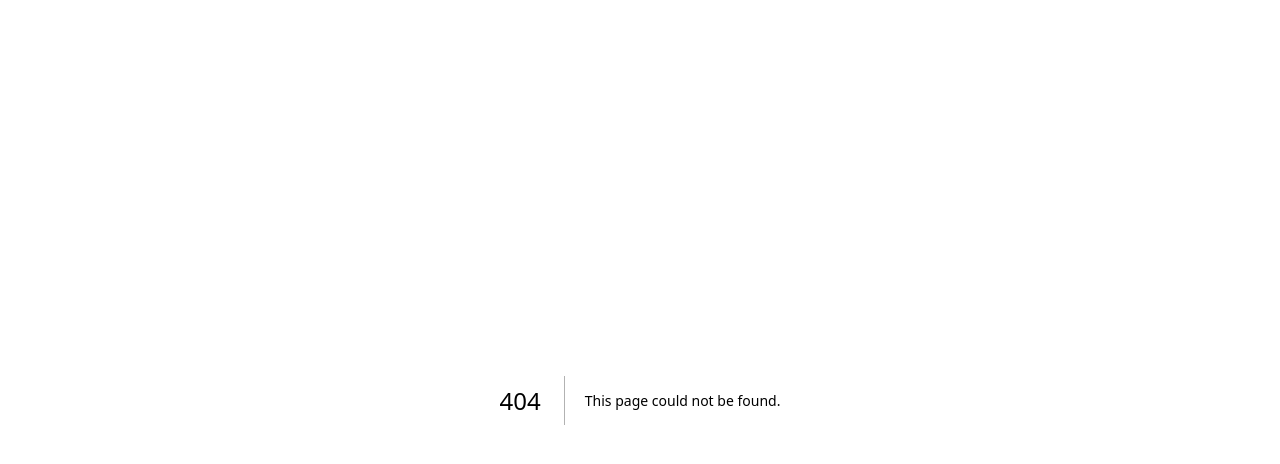
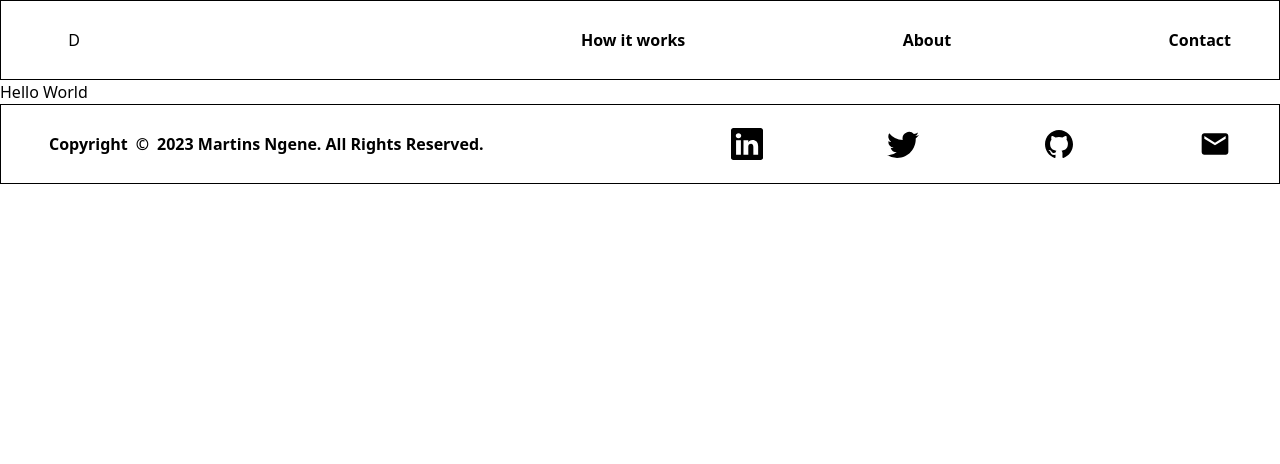
Before and after one commit to Martinsngene/remindme-client, a Next.js app: page /user in a window 1280 px wide. Before the commit this address had no page. Shown: the top 464 px of the page. Built offline with nearby package versions, Linux system fonts and the light colour scheme.

Commit message:
update: Create routes for other pages and build navigations

```diff
--- a/src/components/card/index.tsx
+++ b/src/components/card/index.tsx
@@ -1,6 +1,3 @@
-/** @format */
-
-import Image from "next/image";
 import { BsArrowRight } from "react-icons/bs";
 import { CardPropsI } from "../interface";
 import styles from "./styles.module.css";
@@ -8,22 +5,13 @@ import styles from "./styles.module.css";
 const Card = ({
   name,
   description,
-  imgUrl,
   linkLabel,
   link,
   className,
 }: CardPropsI) => {
   return (
     <div className={`${styles.container} ${className}`}>
-      <div className={styles.cardImgContainer}>
-        <Image
-          className='rounded-t-[1.5rem]'
-          src={imgUrl}
-          width={300}
-          height={220}
-          alt=''
-        />
-      </div>
+      <div className={styles.counterContainer}></div>
       <div className={styles.name}>{name}</div>
       <div className={styles.cardDescriptionContainer}>
         <p>{description}</p>
--- a/src/components/constants/Footer.Schema.tsx
+++ b/src/components/constants/Footer.Schema.tsx
@@ -1,7 +1,4 @@
-/** @format */
-
 import { BsLinkedin, BsTwitter } from "react-icons/bs";
-import { SiUpwork } from "react-icons/si";
 import { IoLogoGitlab, IoLogoGithub } from "react-icons/io5";
 import { MdEmail } from "react-icons/md";
 
@@ -16,16 +13,6 @@ export const footerIcons = [
     icon: <BsTwitter />,
     name: "Twitter",
   },
-  // {
-  //   link: "https://www.upwork.com/freelancers/~011f39bb11ceb728bb",
-  //   icon: <SiUpwork />,
-  //   name: "Upwork",
-  // },
-  {
-    link: "https://gitlab.com/Martinsngene",
-    icon: <IoLogoGitlab />,
-    name: "Gitlab",
-  },
   {
     link: "https://github.com/Martinsngene",
     icon: <IoLogoGithub />,
--- a/src/components/constants/NavBar.Schema.ts
+++ b/src/components/constants/NavBar.Schema.ts
@@ -1,11 +1,7 @@
 /** @format */
 
 export const Links = [
-  { link: "Home", route: "/" },
+  { link: "How it works", route: "/" },
   { link: "About", route: "/about" },
-  { link: "Experience", route: "/portfolio" },
-  { link: "Skills", route: "/skills" },
-  { link: "Certifications", route: "/certifications" },
-  { link: "Blog", route: "/blog" },
   { link: "Contact", route: "/contact" },
 ];
--- a/src/components/footer/Footer.tsx
+++ b/src/components/footer/Footer.tsx
@@ -1,15 +1,14 @@
-/** @format */
-
 import Link from "next/link";
 import React from "react";
 import { footerIcons } from "../constants/Footer.Schema";
 
 const Footer = () => {
   return (
-    <div className='w-full py-2 lg:py-0 px-4 lg:px-[3rem] h-[8vh]  lg:h-[7.5vh] flex flex-col lg:flex-row items-center justify-between bg-white'>
+    <div className='w-full h-[80px] border border-black py-2 lg:py-0 px-4 lg:px-[3rem] flex flex-col lg:flex-row items-center justify-between'>
       <div className='hidden xl:flex text-[0.75rem] lg:text-[1rem]  text-[#000] font-[700] items-center justify-center'>
+        <span className='mr-2'>Copyright</span>
         <span>&copy;</span>
-        <span className='ml-2'>2023. Martins Ngene</span>
+        <span className='ml-2'>2023 Martins Ngene. All Rights Reserved.</span>
       </div>
       <div className='mb-1 lg:mb-0 flex items-center justify-between text-base md:text-2xl lg:text-[2rem] w-4/5 md:w-[500px]'>
         {footerIcons.map((icon, index) => {
@@ -22,9 +21,6 @@ const Footer = () => {
           );
         })}
       </div>
-      <div className='text-[0.75rem] lg:text-[1rem] text-[#000] font-[700]'>
-        Made with 🔥🔥🔥 by Martins Ngene
-      </div>
     </div>
   );
 };
--- a/src/components/interface/index.ts
+++ b/src/components/interface/index.ts
@@ -46,3 +46,8 @@ export interface ModalPropsI {
   children: React.ReactNode;
   onClick?: (param: any) => void;
 }
+
+export interface HomePagePropsI {
+  signUpBtn: (param: any) => void;
+  loginBtn: (param: any) => void;
+}
--- a/src/components/layout/index.tsx
+++ b/src/components/layout/index.tsx
@@ -1,11 +1,15 @@
 import React from "react";
 import styles from "./styles.module.css";
-import NavBar from "../navigation/NavBar";
+import NavBar from "../navbar/NavBar";
+import Footer from "../footer/Footer";
+import { GlobalPropsI } from "../interface";
 
-const Layout = () => {
+const Layout = ({ children }: GlobalPropsI) => {
   return (
     <div className={styles.container}>
       <NavBar />
+      <div>{children}</div>
+      <Footer />
     </div>
   );
 };
--- a/src/components/navbar/NavBar.tsx
+++ b/src/components/navbar/NavBar.tsx
@@ -1,9 +1,7 @@
 import React from "react";
-import Image from "next/image";
 import Link from "next/link";
 import { useState } from "react";
 import { RiMenu5Fill } from "react-icons/ri";
-import { Button, MenuButton } from "../buttons";
 import { Links } from "../constants/NavBar.Schema";
 import Menu from "../menu";
 
@@ -11,10 +9,10 @@ const NavBar = () => {
   const [menuState, setMenuState] = useState(false);
 
   return (
-    <div className='w-[100%] h-[80px] bg-white'>
+    <div className='w-[100%] h-[80px] bg-white border border-black py-2 lg:py-0 px-4 lg:px-[3rem] flex flex-col lg:flex-row items-center justify-between'>
       {/* Logo */}
-      <div className='logo w-[30px] lg:w-[50px] h-[30px] lg:h-[50px] flex items-center justify-center'>
-        <Image src='/logo.png' width={50} height={50} alt='' />
+      <div className='logo w-[30px] h-[30px] lg:w-[50px] lg:h-[50px] flex items-center justify-center'>
+        D
       </div>
 
       <ul className='w-[80%] xl:w-[55%] items-center justify-between hidden md:flex'>
@@ -22,18 +20,18 @@ const NavBar = () => {
         {Links.map((item, index) => {
           return (
             <Link key={index} href={item.route}>
-              <Button className='text-[#000] text-[0.75rem] xl:text-[1rem] font-[700] leading-[1.5rem'>
+              <button className='text-[#000] text-[0.75rem] xl:text-[1rem] font-[700] leading-[1.5rem]'>
                 {item.link}
-              </Button>
+              </button>
             </Link>
           );
         })}
       </ul>
       {/* Open Menu Button */}
       <div className='block md:hidden'>
-        <MenuButton onClick={() => setMenuState(true)}>
+        <button onClick={() => setMenuState(true)}>
           <RiMenu5Fill />
-        </MenuButton>
+        </button>
       </div>
       {/* Menu */}
       {menuState && <Menu ctrlMenu={() => setMenuState(false)} />}
--- /dev/null
+++ b/src/components/page_builders/home/index.tsx
@@ -0,0 +1,33 @@
+import React from "react";
+import styles from "./styles.module.css";
+import Input from "@/components/customInput";
+import { Button } from "@/components/buttons";
+import { HomePagePropsI } from "@/components/interface";
+
+const HomePage = ({ signUpBtn, loginBtn }: HomePagePropsI) => {
+  return (
+    <div className={styles.container}>
+      {/* Welcome Text */}
+      <div className={styles.welcomeText}>
+        <h1 className={styles.header}>Daily</h1>
+        <p className={styles.text}>A planned day is a great day</p>
+      </div>
+      {/* Form for Log in/ Sign up */}
+      <div className='w-[360px]'>
+        <div className='mb-[0.5rem]'>
+          <Input type='text' placeHolder='Enter your email' />
+        </div>
+        <Input type='text' placeHolder='Enter your password' />
+      </div>
+      {/* Buttons */}
+      <div className={styles.button_container}>
+        <Button onClick={signUpBtn}>Sign up</Button>{" "}
+        <Button fill='fill' onClick={loginBtn}>
+          Log in
+        </Button>
+      </div>
+    </div>
+  );
+};
+
+export default HomePage;
--- /dev/null
+++ b/src/components/page_builders/home/styles.module.css
@@ -0,0 +1,21 @@
+/* Styles for the container goes here */
+.container {
+  @apply bg-black w-full h-[100vh] flex flex-col items-center justify-center;
+}
+
+/* Welcome Text */
+.welcomeText {
+  @apply text-white;
+}
+
+.header {
+  @apply font-bold text-[40px] leading-[48px] text-center;
+}
+
+.text {
+  @apply text-[1rem] leading-6;
+}
+
+.button_container {
+  @apply w-[332px] flex items-center justify-between;
+}
--- /dev/null
+++ b/src/components/page_builders/user_profile/index.tsx
@@ -0,0 +1,12 @@
+import Layout from '@/components/layout'
+import React from 'react'
+
+const UserProfile = () => {
+  return (
+   <Layout>
+    Hello World
+   </Layout>
+  )
+}
+
+export default UserProfile
--- a/src/pages/index.tsx
+++ b/src/pages/index.tsx
@@ -1,11 +1,9 @@
 import { Roboto } from "next/font/google";
-import styles from "@/styles/Home.module.css";
-import { Button } from "@/components/buttons";
-import Input from "@/components/customInput";
 import Modal from "@/components/modal";
 import LogIn from "@/components/log_in";
 import { useState } from "react";
 import SignUp from "@/components/sign_up";
+import HomePage from "@/components/page_builders/home";
 
 // Font for application
 const roboto = Roboto({ weight: "400", subsets: ["latin"] });
@@ -35,27 +33,10 @@ export default function Home() {
       ) : (
         ""
       )}
-      <div className={styles.container}>
-        {/* Welcome Text */}
-        <div className={styles.welcomeText}>
-          <h1 className={styles.header}>Daily</h1>
-          <p className={styles.text}>A planned day is a great day</p>
-        </div>
-        {/* Form for Log in/ Sign up */}
-        <div className='w-[360px]'>
-          <div className='mb-[0.5rem]'>
-            <Input type='text' placeHolder='Enter your email' />
-          </div>
-          <Input type='text' placeHolder='Enter your password' />
-        </div>
-        {/* Buttons */}
-        <div className={styles.button_container}>
-          <Button onClick={() => showModal(true, "signup")}>Sign up</Button>{" "}
-          <Button fill='fill' onClick={() => showModal(true, "signin")}>
-            Log in
-          </Button>
-        </div>
-      </div>
+      <HomePage
+        signUpBtn={() => showModal(true, "signup")}
+        loginBtn={() => showModal(true, "signin")}
+      />
     </main>
   );
 }
--- /dev/null
+++ b/src/pages/user/index.tsx
@@ -0,0 +1,12 @@
+import UserProfile from "@/components/page_builders/user_profile";
+import React from "react";
+
+const index = () => {
+  return (
+    <div>
+      <UserProfile />
+    </div>
+  );
+};
+
+export default index;
```
